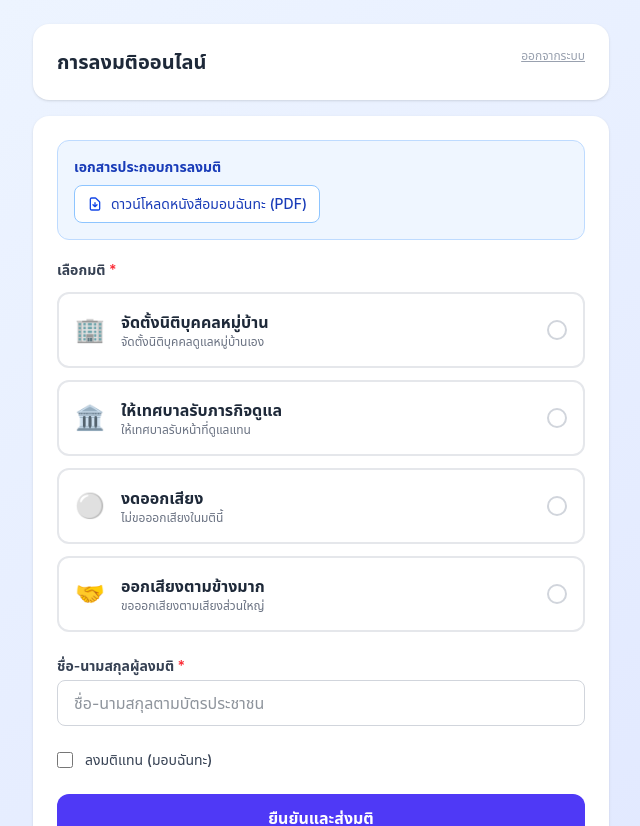
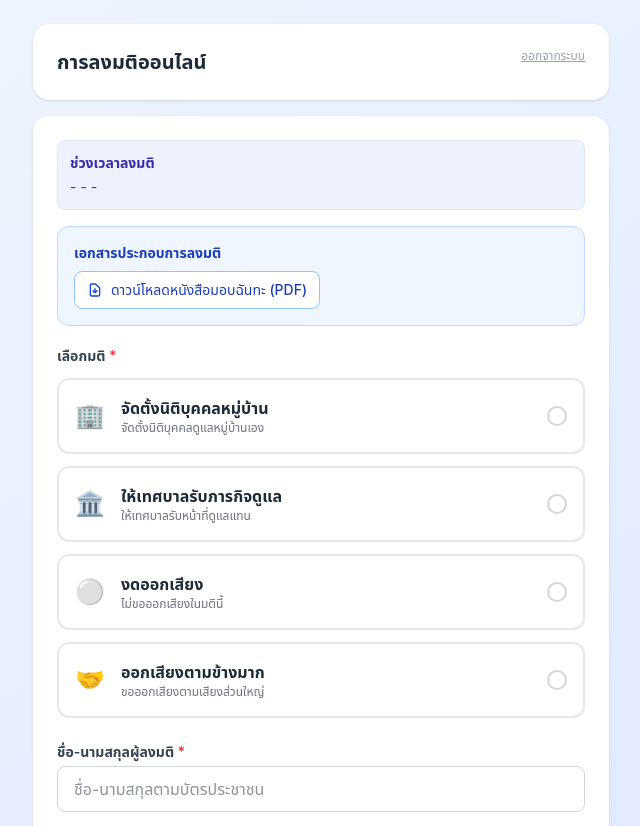
Before and after one commit to wiramatta-hub/vote-app, a Next.js app: page /vote in a window 1280 px wide. Shown: the top 826 px of the page, without its empty margins (319-959 px from the left). Built offline with nearby package versions, Linux system fonts and the light colour scheme; no server answers; the database is empty.

Commit message:
feat(v1): enforce voting window and set UI messaging for 28 Jun 2026 10:00-23:59

```diff
--- a/src/app/api/vote/route.ts
+++ b/src/app/api/vote/route.ts
@@ -8,6 +8,28 @@ export async function POST(req: NextRequest) {
   const session = await getVoterSession();
   if (!session) {
     return NextResponse.json({ error: 'กรุณาเข้าสู่ระบบก่อน' }, { status: 401 });
+  }
+
+  const configs = await sql`
+    SELECT starts_at, ends_at, is_active
+    FROM vote_config
+    ORDER BY created_at ASC
+    LIMIT 1
+  `;
+  const config = configs[0];
+  if (!config || !config.is_active) {
+    return NextResponse.json({ error: 'ยังไม่เปิดให้ลงมติในขณะนี้' }, { status: 403 });
+  }
+
+  const now = Date.now();
+  const startsAt = config.starts_at ? new Date(config.starts_at).getTime() : null;
+  const endsAt = config.ends_at ? new Date(config.ends_at).getTime() : null;
+
+  if (startsAt && now < startsAt) {
+    return NextResponse.json({ error: 'ยังไม่ถึงเวลาเริ่มลงมติ' }, { status: 403 });
+  }
+  if (endsAt && now > endsAt) {
+    return NextResponse.json({ error: 'หมดเวลาลงมติแล้ว' }, { status: 403 });
   }
 
   const body = await req.json();
--- a/src/app/login/page.tsx
+++ b/src/app/login/page.tsx
@@ -95,7 +95,7 @@ export default function LoginPage() {
             </p>
 
             <div className="mt-4 rounded-xl border border-indigo-100 bg-indigo-50 px-4 py-3">
-              <p className="text-xs font-semibold text-indigo-700">ปิดรับลงมติวันที่ 28 มิถุนายน 2569 เวลา 23:59 น.</p>
+              <p className="text-xs font-semibold text-indigo-700">เปิดลงมติวันที่ 28 มิถุนายน 2569 เวลา 10:00 - 23:59 น.</p>
               {isClosed ? (
                 <p className="mt-1 text-sm font-bold text-red-600">หมดเวลาลงมติแล้ว</p>
               ) : (
--- a/src/app/vote/page.tsx
+++ b/src/app/vote/page.tsx
@@ -19,6 +19,12 @@ export default function VotePage() {
   const [error, setError] = useState('');
   const [loading, setLoading] = useState(false);
   const [submitting, setSubmitting] = useState(false);
+
+  const startsAtMs = config?.starts_at ? new Date(config.starts_at).getTime() : null;
+  const endsAtMs = config?.ends_at ? new Date(config.ends_at).getTime() : null;
+  const now = Date.now();
+  const beforeStart = !!startsAtMs && now < startsAtMs;
+  const afterEnd = !!endsAtMs && now > endsAtMs;
 
   useEffect(() => {
     setLoading(true);
@@ -45,6 +51,15 @@ export default function VotePage() {
   const handleSubmit = async (e: React.FormEvent) => {
     e.preventDefault();
     setError('');
+
+    if (beforeStart) {
+      setError('ยังไม่ถึงเวลาเริ่มลงมติ');
+      return;
+    }
+    if (afterEnd) {
+      setError('หมดเวลาลงมติแล้ว');
+      return;
+    }
 
     if (!choice) { setError('กรุณาเลือกมติ'); return; }
     if (!voterName.trim()) { setError('กรุณากรอกชื่อ-นามสกุลผู้ลงมติ'); return; }
@@ -93,6 +108,17 @@ export default function VotePage() {
   const optionA = config?.option_a_label ?? 'จัดตั้งนิติบุคคลหมู่บ้าน';
   const optionB = config?.option_b_label ?? 'ให้เทศบาลรับภารกิจดูแล';
 
+  const formatDateThai = (value: string | null | undefined) => {
+    if (!value) return '-';
+    return new Date(value).toLocaleString('th-TH', {
+      day: '2-digit',
+      month: 'long',
+      year: 'numeric',
+      hour: '2-digit',
+      minute: '2-digit',
+    });
+  };
+
   return (
     <div className="min-h-screen bg-gradient-to-br from-blue-50 to-indigo-100 py-6 px-4">
       <div className="max-w-xl mx-auto">
@@ -123,6 +149,13 @@ export default function VotePage() {
 
         {/* Vote Form */}
         <div className="bg-white rounded-2xl shadow-sm p-6">
+          <div className="mb-4 rounded-lg border border-indigo-100 bg-indigo-50 p-3 text-sm">
+            <p className="font-semibold text-indigo-800">ช่วงเวลาลงมติ</p>
+            <p className="mt-1 text-indigo-700">
+              {formatDateThai(config?.starts_at)} - {formatDateThai(config?.ends_at)}
+            </p>
+          </div>
+
           {error && (
             <div className="mb-4 p-3 bg-red-50 border border-red-200 rounded-lg text-red-700 text-sm">
               {error}
@@ -246,10 +279,10 @@ export default function VotePage() {
 
             <button
               type="submit"
-              disabled={submitting}
+              disabled={submitting || beforeStart || afterEnd}
               className="w-full py-3 bg-indigo-600 hover:bg-indigo-700 disabled:bg-indigo-300 text-white font-semibold rounded-xl transition-colors"
             >
-              {submitting ? 'กำลังส่งมติ...' : 'ยืนยันและส่งมติ'}
+              {submitting ? 'กำลังส่งมติ...' : beforeStart ? 'ยังไม่ถึงเวลาเริ่มลงมติ' : afterEnd ? 'หมดเวลาลงมติแล้ว' : 'ยืนยันและส่งมติ'}
             </button>
           </form>
         </div>
```
